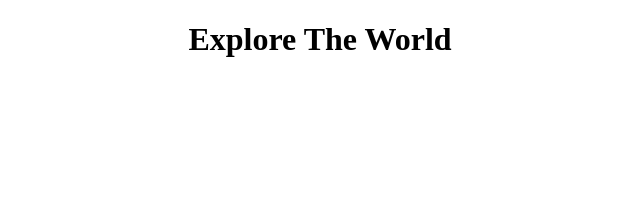
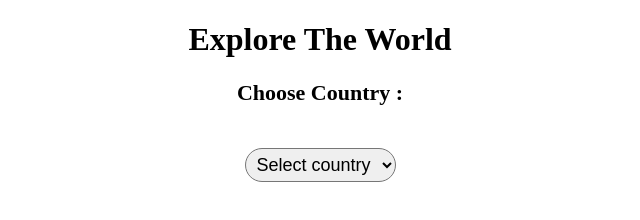
Before and after one commit to HarshadaGharate/city-information, a plain HTML site: page index.html in a window 1280 px wide. Shown: the whole page, without its empty margins (320-960 px from the left). Drawn offline with Linux system fonts and the light colour scheme.

Commit message:
dropdown list created

```diff
--- a/index.html
+++ b/index.html
@@ -8,9 +8,33 @@
         h1{
             text-align: center;
         }
+        #selectCountry{
+            font-size: 18px;
+            border-radius: 30px;
+            padding: 5px 7px;
+            display: block;
+            margin: 1px auto;
+        }
+        #country{
+            font-size: 22px;
+            display: block;
+            text-align: center;
+            margin: 5px auto;
+        }
     </style>
 </head>
 <body>
     <h1>Explore The World</h1>
+
+    <label for="selectCountry" id="country"> <b>Choose Country : </b></label>
+    <br> <br>
+    <select id="selectCountry">
+        <option value="select" id="sel">Select country</option>
+        <option value="india">India</option>
+        <option value="japan">Japan</option>
+        <option value="australia">Australia</option>
+        <option value="france">France</option>
+        <option value="thailand">Thailand</option>
+    </select>
 </body>
 </html>
```
